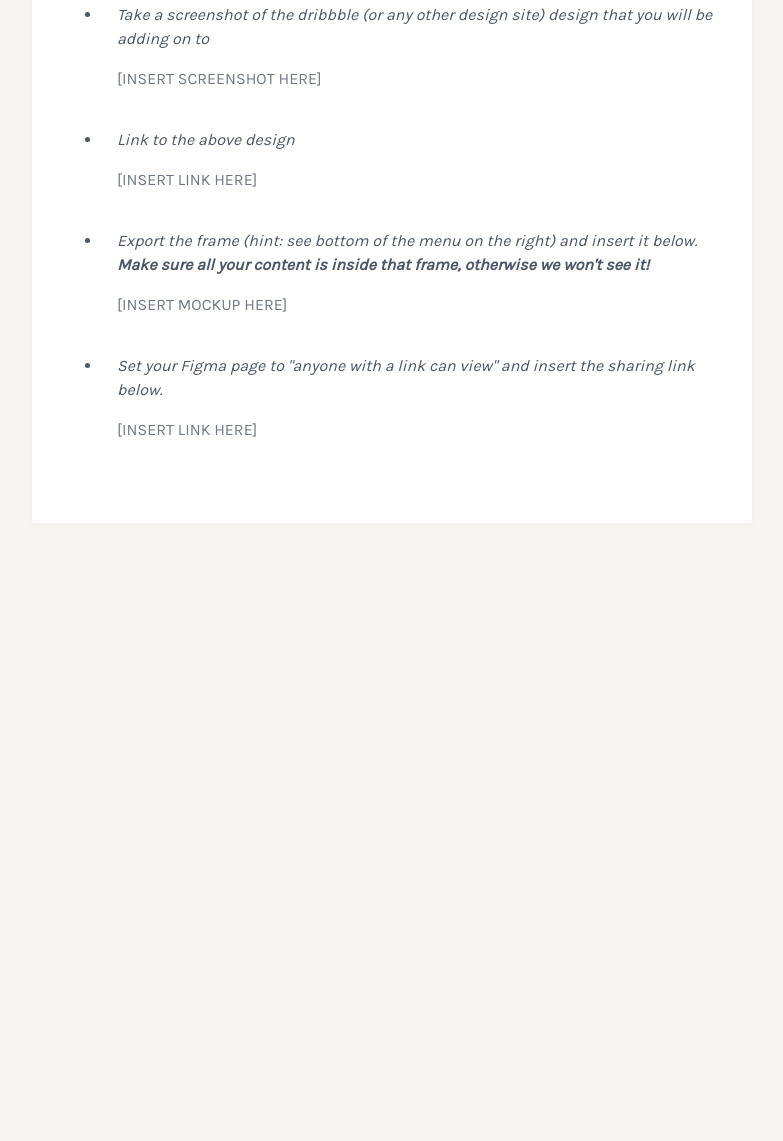
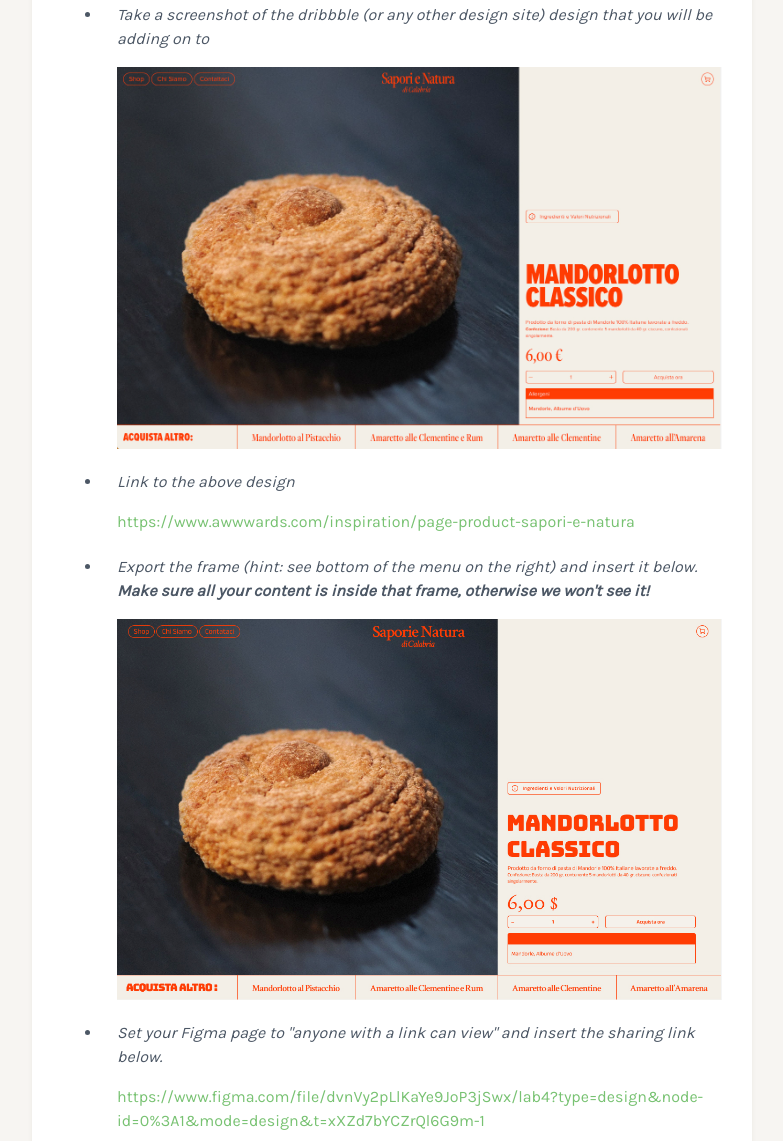
Before and after one commit to weijiexi/weijiexi.github.io, a plain HTML site: page labs/lab4/index.html in a window 1280 px wide. Shown: the part 338-1479 px from the top of the page, without its empty margins (248-1031 px from the left). Before the commit the page ends 921 px from the top, so only its background shows below. Drawn offline with Linux system fonts and the light colour scheme.

Commit message:
finished lab4

```diff
--- a/labs/lab4/index.html
+++ b/labs/lab4/index.html
@@ -26,24 +26,25 @@
 					<li>
 						<p>Take a screenshot of the dribbble (or any other design site) design that you will be adding
 							on to</p>
-						<p> [INSERT SCREENSHOT HERE] </p>
+						<img src="assets/img/Screenshot-lab4.jpg">
 					</li>
 
 					<li>
 						<p>Link to the above design</p>
-						<p> [INSERT LINK HERE] </p>
+						<a href="https://www.awwwards.com/inspiration/page-product-sapori-e-natura">https://www.awwwards.com/inspiration/page-product-sapori-e-natura</a>
 					</li>
 
 					<li>
 						<p>Export the frame (hint: see bottom of the menu on the right) and insert it below.
 							<strong>Make sure all your content is inside that frame, otherwise we won't see it!
 							</strong> </p>
-						<p> [INSERT MOCKUP HERE] </p>
+						<img src="assets/img/new view.jpg">
 					</li>
 
 					<li>
 						<p>Set your Figma page to "anyone with a link can view" and insert the sharing link below.</p>
-						<p> [INSERT LINK HERE] </p>
+						<p>  </p>
+						<a href="https://www.figma.com/file/dvnVy2pLlKaYe9JoP3jSwx/lab4?type=design&node-id=0%3A1&mode=design&t=xXZd7bYCZrQl6G9m-1">https://www.figma.com/file/dvnVy2pLlKaYe9JoP3jSwx/lab4?type=design&node-id=0%3A1&mode=design&t=xXZd7bYCZrQl6G9m-1</a>
 					</li>
 				</ul>
 
```
Also changed, not shown: labs/lab4/assets/img/Screenshot-lab4.jpg (added), labs/lab4/assets/img/new view.jpg (added), 5 other files.
